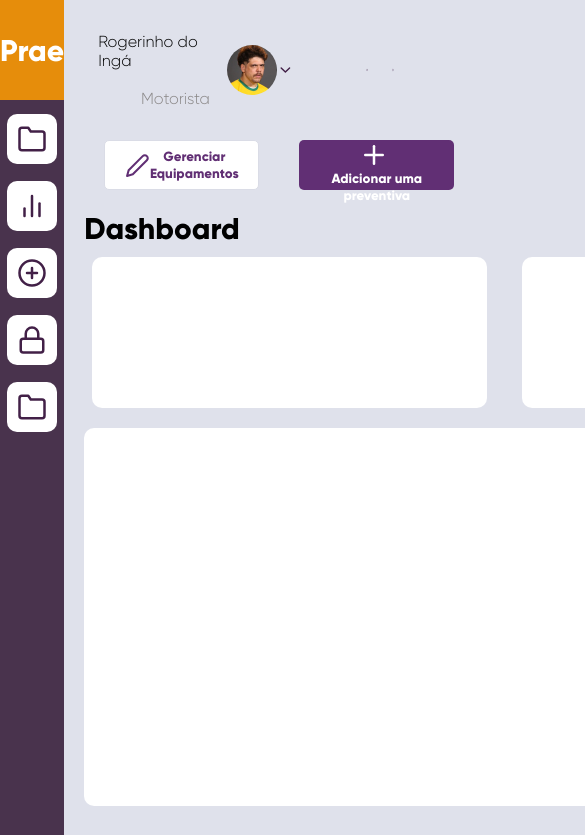
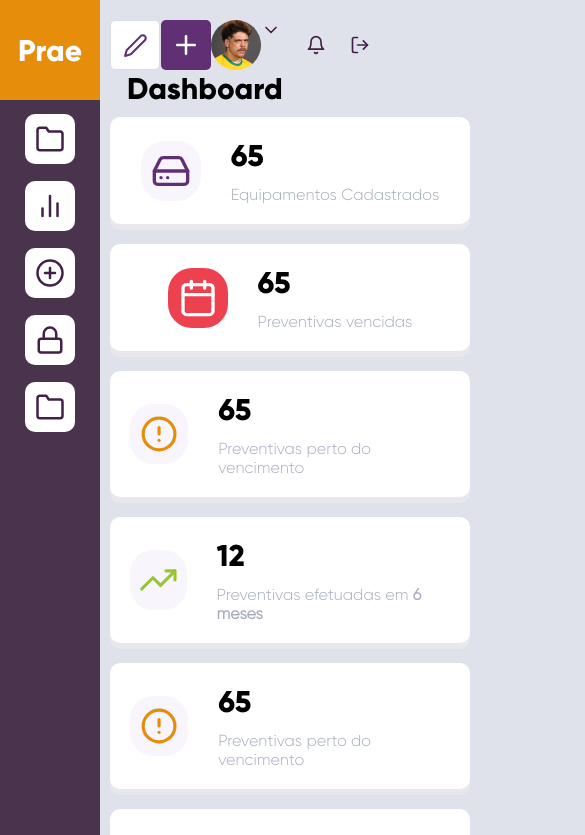
Before and after one commit to rossignolli/prae, a React (Create React App) app: page / in a window 390 px wide. Shown: the top 835 px of the page, 585 px wide, since content can reach past the window. Built offline with nearby package versions, Linux system fonts and the light colour scheme.

Commit message:
CSS GRID Fixes Cards, Small Screens

```diff
--- a/src/pages/Dashboard/index.js
+++ b/src/pages/Dashboard/index.js
@@ -9,6 +9,12 @@ import {
   FiLogOut,
   FiPlus,
   FiEdit2,
+  FiHardDrive,
+  FiCheckCircle,
+  FiTrendingUp,
+ FiCalendar,
+ FiAlertCircle,
+
 } from "react-icons/fi";
 import Rogerinho from "../../assets/images/profile.jpg";
 
@@ -39,8 +45,6 @@ export default function Dashboard() {
         <div className="menu-items">
           <a href="test">
             <FiPlusCircle size={50} color="#422047" />
-
-
           </a>
         </div>
 
@@ -57,8 +61,21 @@ export default function Dashboard() {
       </div>
 
       <div className="main-dash">
-        <div className="header">
+
           <div className="login-pic-container">
+            <button type="submit">
+              <FiEdit2 size={25} color="#612F74" />
+              <div className="text-container">
+                <span>Gerenciar <br />
+                Equipamentos
+                </span>
+              </div>
+            </button>
+            <button type="submit">
+              <FiPlus size={30} color="#FFFFFF" />
+              <span>Adicionar preventiva</span>
+            </button>
+            <div className="profile-content">
             <p>
               Rogerinho do Ingá <br /> &nbsp; &nbsp;
               &nbsp;&nbsp;&nbsp;&nbsp;&nbsp;&nbsp;&nbsp;&nbsp;&nbsp;&nbsp;
@@ -66,42 +83,65 @@ export default function Dashboard() {
             </p>
             <img className="profile-pic" src={Rogerinho} alt="Profile Pic" />
             <FiChevronDown size={20} color="#422047" />
-
             </div>
           <FiBell size={20} color="#422047" />
           <FiLogOut size={20} color="#422047" />
           </div>
-        <div className="title-header">
-          <button type="submit"><FiEdit2 size={25} color="#612F74" /><div className="text-container">Gerenciar <br/>Equipamentos</div></button>
-          <button type="submit"><FiPlus size={30} color="#FFFFFF" />Adicionar uma preventiva</button>
-        </div>
+
+        <div className="title-header"></div>
         <div className="test">
           <p>Dashboard</p>
         </div>
 
         <div className="cards-container">
           <div className="cards">
+            <FiHardDrive size={60} color="#612F74" />
+            <div className="text-container">
+              65 <p>Equipamentos Cadastrados</p>
+            </div>
           </div>
           <div className="cards">
+          <FiCalendar className="cards-expired" size={60} color="#FFF" />
+            <div className="text-container">
+              65 <p>Preventivas vencidas</p>
+            </div>
           </div>
           <div className="cards">
+          <FiAlertCircle className="cards-warning" size={60} color="#E68D0B" />
+            <div className="text-container">
+              65 <p>Preventivas perto do vencimento</p>
+            </div>
           </div>
           <div className="cards">
+          <FiTrendingUp size={60} color="#98C632" />
+            <div className="text-container">
+              12 <p>Preventivas efetuadas em <b>6 meses</b></p>
+            </div>
           </div>
           <div className="cards">
+          <FiAlertCircle className="cards-warning" size={60} color="#E68D0B" />
+            <div className="text-container">
+              65 <p>Preventivas perto do vencimento</p>
+            </div>
+          </div>
+          <div className="cards">
+          <FiAlertCircle className="cards-warning" size={60} color="#E68D0B" />
+            <div className="text-container">
+              65 <p>Preventivas perto do vencimento</p>
+            </div>
           </div>
           <div className="big-card">
+          <FiCalendar className="cards-expired" size={60} color="#FFF" />
+            Teste
           </div>
-          <div className="cards">
-          </div>
-
           <div className="big-card2">
+          <FiCalendar className="cards-expired" size={60} color="#FFF" />
+           Teste
           </div>
           <div className="big-card3">
+          <FiCalendar className="cards-expired" size={60} color="#FFF" />
+           Teste
           </div>
-
-
-
         </div>
       </div>
     </div>
--- a/src/pages/Dashboard/styles.css
+++ b/src/pages/Dashboard/styles.css
@@ -12,9 +12,10 @@
 .menu {
   display: flex;
   flex-direction: column;
-  height: 100vh;
+  height: 100%;
   width: 100px;
   background: #49334d;
+  position: fixed;
 }
 
 .content-dashboard .menu .logo {
@@ -59,42 +60,40 @@
   background: #dfe1eb;
 }
 
-.header {
-  background: #dfe1eb;
-  width: 100%;
-  height: 100px;
-  display: flex;
-  align-items: center;
-  justify-content: flex-end;
-}
 
-.header img {
+.login-pic-container img {
   height: 50px;
   width: 50px;
   border-radius: 50%;
 }
-.header svg {
+.login-pic-container svg {
   margin-right: 24px;
 }
 
-.header svg + svg {
-  margin-right: 80px;
+.login-pic-container .profile-content {
+  display: flex;
+
 }
 
-.header .login-pic-container {
+.login-pic-container svg + svg {
+  margin-right: 0;
+}
+.login-pic-container {
   display: flex;
   align-items: center;
-  margin-right: 48px;
+  justify-content: space-between  ;
+  margin-left: 100px;
+
 }
 
-.header .login-pic-container p {
+.login-pic-container p {
   color: #000000;
   text-decoration: none;
   font-family: "GilroyLight";
   margin: 14px;
 }
 
-.header .login-pic-container p span {
+.login-pic-container p span {
   color: #8b8888;
   text-decoration: none;
   font-family: "GilroyLight";
@@ -106,26 +105,26 @@
   align-items: center;
 }
 
-.title-header button {
+.login-pic-container button {
   width: 225px;
   height: 50px;
   border-radius: 5px;
   font-family: "GilroyBold";
   background: #ffffff;
   border: 1px solid #dadce6;
-  margin: 20px;
+
   color: #612f74;
   flex-wrap: wrap;
 }
 
-.title-header button {
+.login-pic-container button {
   display: flex;
   flex-direction: row;
   align-items: center;
   justify-content: center;
 }
 
-.title-header button + button {
+.login-pic-container button + button {
   display: flex;
   align-items: center;
   width: 225px;
@@ -137,7 +136,7 @@
   color: #ffffff;
 }
 
-.title-header button + button svg {
+.login-pic-container button + button svg {
   margin-right: 5px;
 }
 
@@ -147,9 +146,11 @@
   text-decoration: none;
   font-family: "GilroyBold";
   font-size: 30px;
+  margin-left: 17px;
 }
 
 .test {
+  margin-left: 100px;
   background: #dfe1eb;
   margin-bottom: 10px;
 }
@@ -158,46 +159,122 @@
   display: grid;
   grid-template-columns: 1fr 1fr 1fr 1fr;
   grid-gap: 20px;
-  margin: 0 auto;
+  margin-left: 100px;
 }
 .cards {
-
-  width: 395px;
-  height: 151px;
-  background: red;
+  display: flex;
+  justify-content: center;
+  align-items: center;
+  width: 100%;
+  height: 100%;
   color: #612f74;
   background: #ffffff;
-  margin: 0 auto;
   border-radius: 10px;
+  padding: 20px;
+  -webkit-box-shadow: 0px 13px 0px 0px rgb(232, 232, 236);
+-moz-box-shadow: 0px 13px 0px 0px rgb(232, 232, 236);
+box-shadow: 0px 6px 0px 0px rgb(232, 232, 236);
 }
 
+.cards svg {
+  padding: 10px;
+  border-radius: 40%;
+  background: #f8f5fd;
+
+}
+
+.cards .cards-expired {
+  background: rgb(237, 65, 79);
+}
 
 .big-card {
-  width: 840px;
-  height: 378px;
   grid-column: 1/3;
   grid-row: 2/4;
-background: #FFFFFF;
+  background: #ffffff;
   border-radius: 10px;
-margin: 0 auto;
+  padding: 20px;
 }
 
 .big-card2 {
   grid-column: 3;
   grid-row: 2/5;
-background: #FFFFFF;
+  background: #ffffff;
   border-radius: 10px;
-width: 395px;
-height: 572px;
-margin: 0 auto;
+  width: 100%;
+  height: 100%;
 }
 
 .big-card3 {
   grid-column: 4;
   grid-row: 2/5;
-  background: #FFFFFF;
+  background: #ffffff;
   border-radius: 10px;
-  width: 395px;
-height: 572px;
-margin: 0 auto;
+  width: 100%;
+  height: 100%;
 }
+
+.cards p {
+  font-size: 16px;
+  color: #a6acbe;
+  margin-top: 11px;
+  font-family: "GilroyLight";
+}
+
+.cards .text-container {
+  color: #000000;
+  font-family: "GilroyBold";
+  font-size: 30px;
+}
+
+.cards .text-container {
+  margin-left: 30px;
+}
+
+
+
+.cards .cards-warning {
+}
+
+@media only screen and (max-width: 760px) {
+
+  .main-dash {
+    margin-left: 10px;
+  }
+  .cards-container {
+    display: inline-block;
+    width: 100%;
+  }
+
+  .cards-container .cards {
+    margin-bottom: 20px;
+  }
+
+
+
+  .login-pic-container {
+    margin: 0;
+    margin-left: 100px;
+  }
+
+.login-pic-container button {
+    width: 50px;
+  }
+
+  .login-pic-container button svg {
+    margin: 0;
+  }
+  .login-pic-container button + button svg {
+    margin: 0;
+  }
+
+  .login-pic-container button + button {
+    width: 50px;
+  }
+  .login-pic-container button span {
+    display: none;
+  }
+
+  .login-pic-container p {
+    display: none;
+  }
+}
```
Lines whose indentation alone changed are shown as unchanged.
